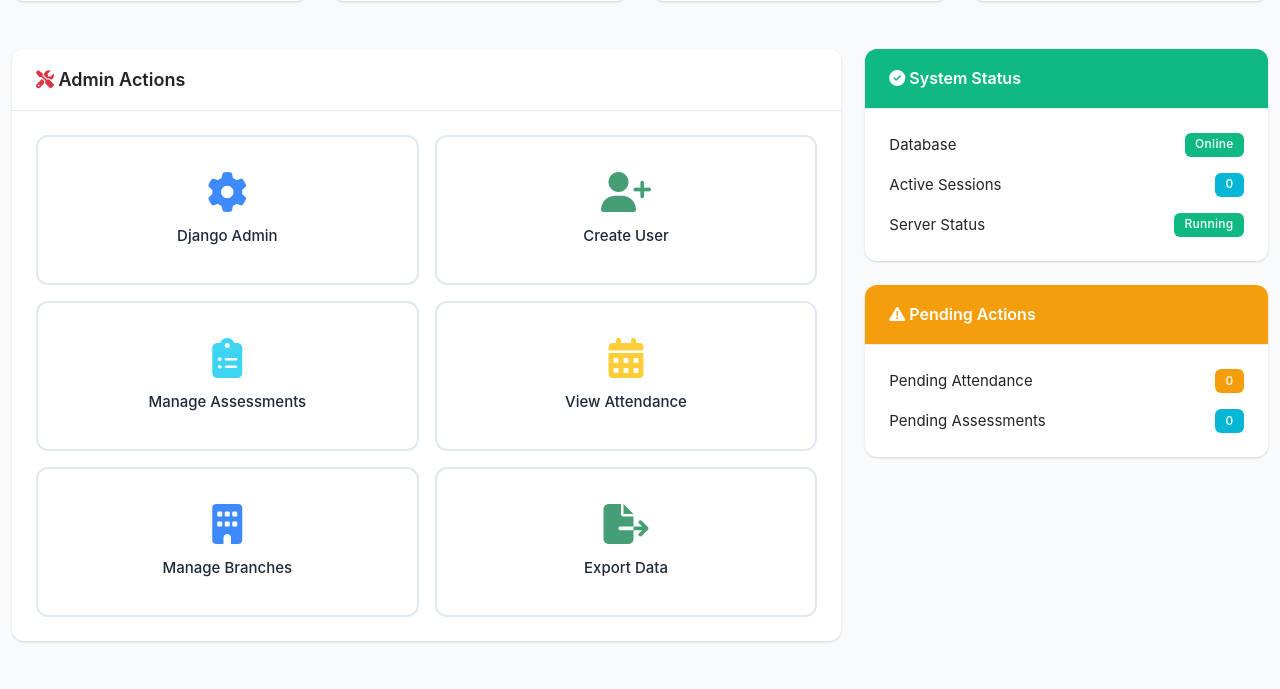
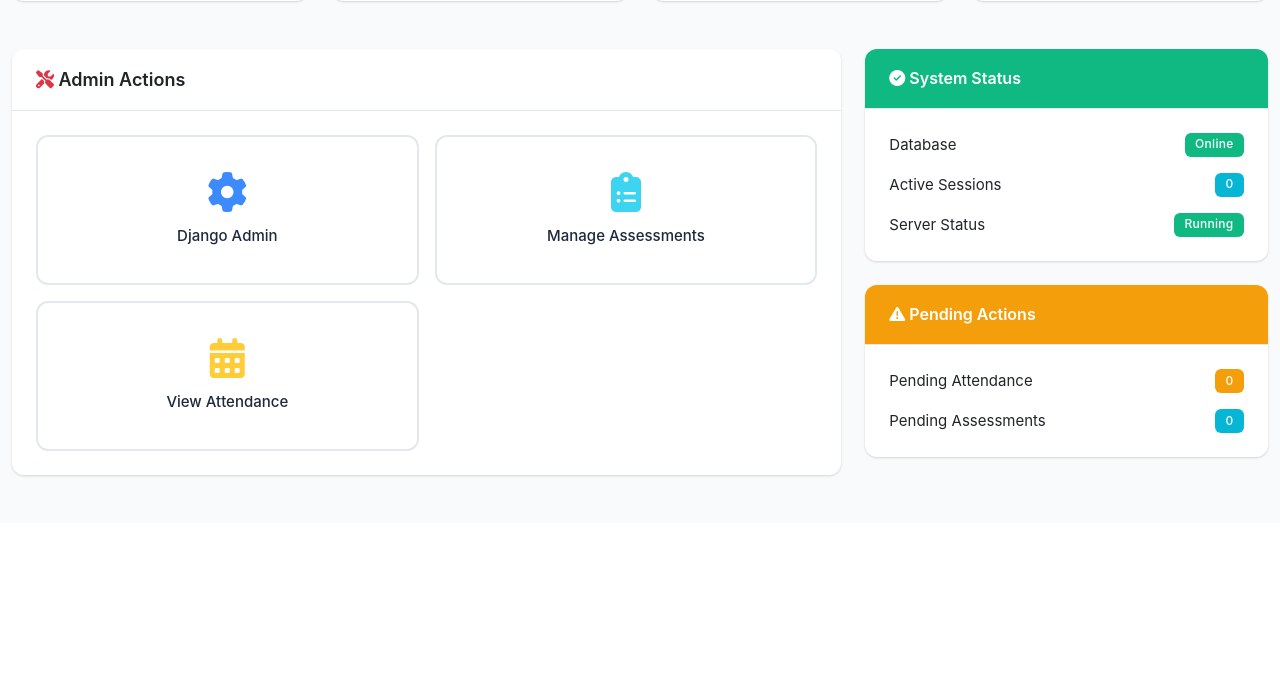
Before and after one commit to Frederick-Teye/InternshipManagementSystem, a Django app: page /dashboards/admin/ in a window 1280 px wide. Shown: the part 317-1006 px from the top of the page. After the commit the page ends 794 px from the top, so only its background shows below. Run offline with Django 4.2, Linux system fonts and the light colour scheme; the visitor is signed in with stand-in values (Sample User, id 1); data comes from the database, SQL or seed files in the repository; data that the repository does not hold is empty.

Commit message:
Remove unused admin dashboard buttons
🗑️ Clean up admin dashboard interface:
- Removed 'Create User' button (no backend implementation)
- Removed 'Export Data' button (no backend implementation)
- Removed 'Manage Branches' button (no backend implementation)

✅ Benefits:
- Cleaner, more streamlined admin interface
- Removes confusion from non-functional placeholder buttons
- Better user experience with only working features shown

📋 Remaining admin actions:
- Django Admin (functional)
- Manage Assessments (functional)
- View Attendance (functional)

No backend code was affected as these were UI-only placeholder buttons.

```diff
--- a/templates/dashboards/admin.html
+++ b/templates/dashboards/admin.html
@@ -93,12 +93,6 @@
             </a>
           </div>
           <div class="col-md-6">
-            <a href="#" class="quick-action-btn">
-              <i class="fas fa-user-plus text-success"></i>
-              <span>Create User</span>
-            </a>
-          </div>
-          <div class="col-md-6">
             <a href="{% url 'evaluations:assessment_list' %}" class="quick-action-btn">
               <i class="fas fa-clipboard-list text-info"></i>
               <span>Manage Assessments</span>
@@ -108,18 +102,6 @@
             <a href="{% url 'attendance:list' %}" class="quick-action-btn">
               <i class="fas fa-calendar-alt text-warning"></i>
               <span>View Attendance</span>
-            </a>
-          </div>
-          <div class="col-md-6">
-            <a href="#" class="quick-action-btn">
-              <i class="fas fa-building text-primary"></i>
-              <span>Manage Branches</span>
-            </a>
-          </div>
-          <div class="col-md-6">
-            <a href="#" class="quick-action-btn">
-              <i class="fas fa-file-export text-success"></i>
-              <span>Export Data</span>
             </a>
           </div>
         </div>
```
